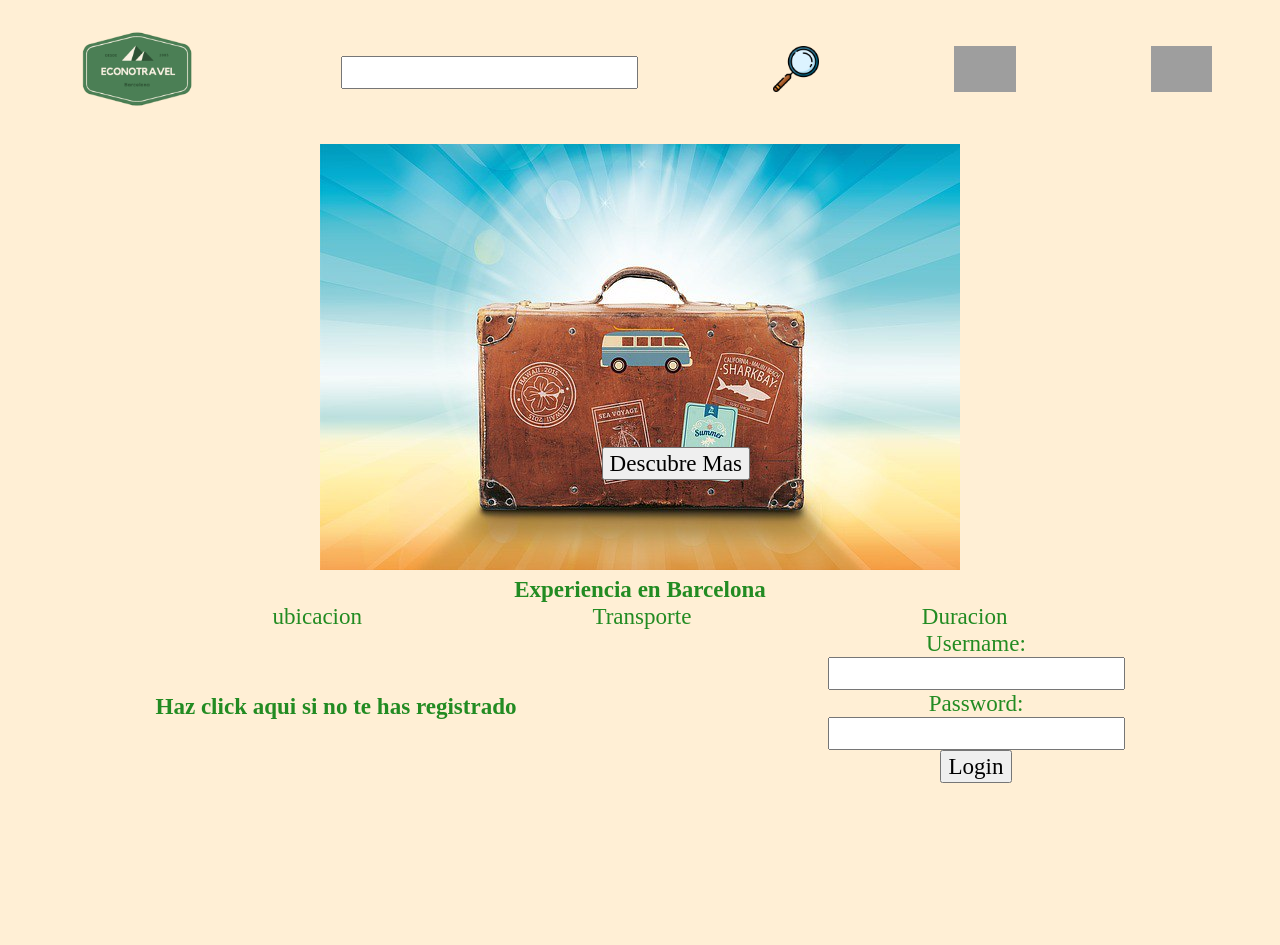
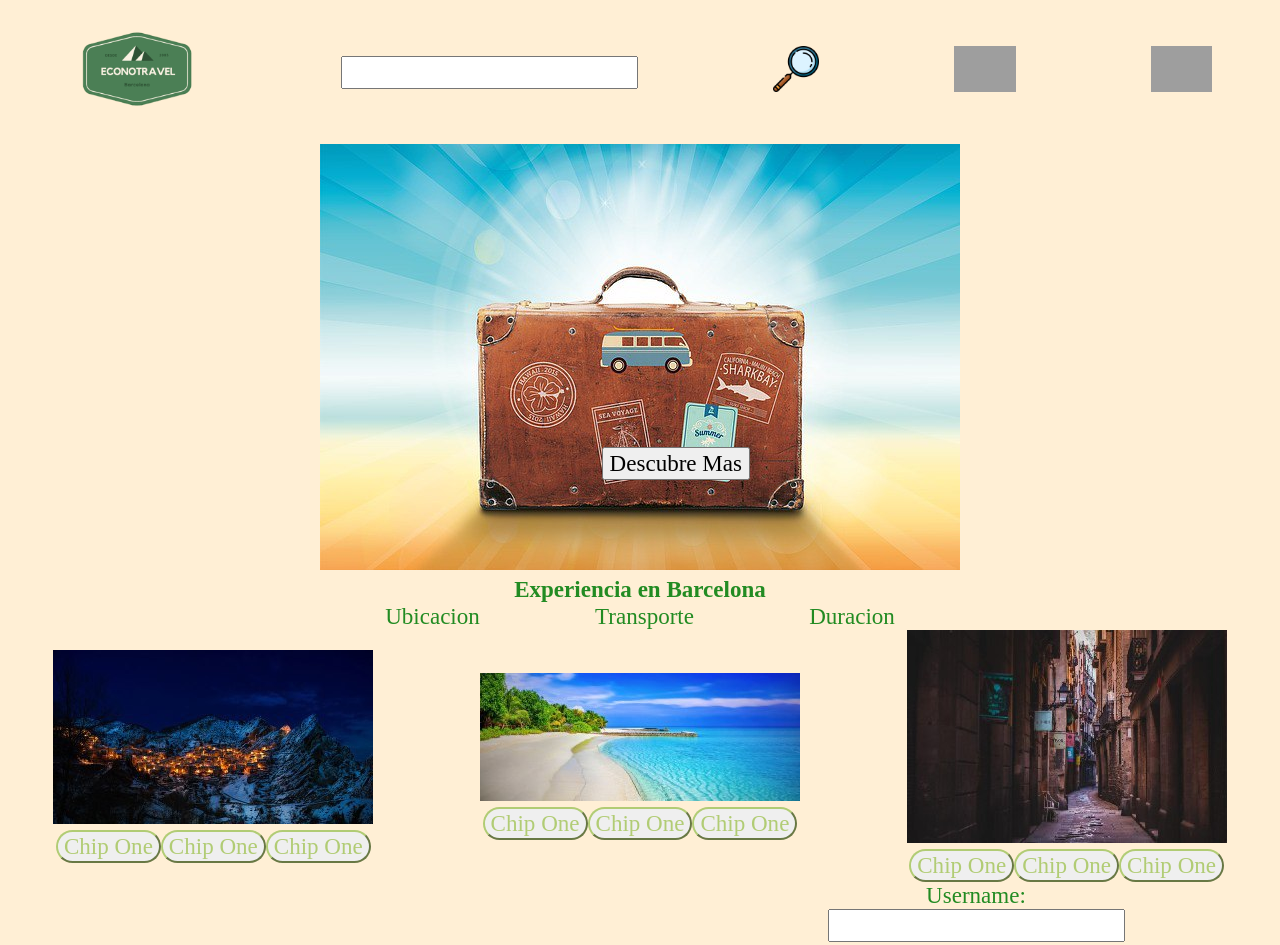
Before and after one commit to Mar-carranza/econotravel, a React (Create React App) app: page / in a window 1280 px wide. Shown: the top 945 px of the page. Before the commit the page ends 800 px from the top, so only its background shows below. Built offline with nearby package versions, Linux system fonts and the light colour scheme; grey boxes are pictures that could not be loaded.

Commit message:
cambios-home

```diff
--- a/src/components/Home.js
+++ b/src/components/Home.js
@@ -1,5 +1,9 @@
 import React from "react";
 import maletaBack from "./imagenes/maletaBack.jpeg";
+import luzmontaña from "./imagenes/luzmontaña.jpg";
+import playa from "./imagenes/playa.jpg";
+import callebarcelona from "./imagenes/callebarcelona.jpg";
+
 import { Box } from "@mui/material";
 
 const Home = () => {
@@ -23,10 +27,47 @@ const Home = () => {
       <Box className="item-1">
         <h1>Experiencia en Barcelona </h1>
       </Box>
-      <Box style={{ display: "inline-flex", gap: "10em" }}>
-        <div>ubicacion</div> <div>Transporte</div> <div>Duracion</div>
-      </Box>
-    </Box>
+      <Box style={{ display: "inline-flex", gap: "5em" }}>
+        <div>Ubicacion</div> <div>Transporte</div> <div>Duracion</div></Box>
+
+        <Box className="imagen1" style={{display:"flex",flexDirection: "row" }}>
+
+        <Box>
+          <img
+          className=""
+          src={luzmontaña}
+          alt=""
+          style={{}}
+        /><Box ><button className ="Chip One" style ={{borderRadius:"2rem",borderColor:"#B1CC74",color:"#B1CC74"}}>Chip One</button>
+        <button className ="Chip One" style ={{borderRadius:"2rem",borderColor:"#B1CC74",color:"#B1CC74"}}>Chip One</button>
+        <button className ="Chip One" style ={{borderRadius:"2rem",borderColor:"#B1CC74",color:"#B1CC74"}}>Chip One</button></Box></Box>
+
+         <Box><img
+        className=""
+        src={playa}
+        alt="playa"
+        style={{}}
+      /><Box><button className ="Chip One" style ={{borderRadius:"2rem",borderColor:"#B1CC74",color:"#B1CC74"}}>Chip One</button>
+      <button className ="Chip One" style ={{borderRadius:"2rem",borderColor:"#B1CC74",color:"#B1CC74"}}>Chip One</button>
+      <button className ="Chip One" style ={{borderRadius:"2rem",borderColor:"#B1CC74",color:"#B1CC74"}}>Chip One</button></Box></Box>
+
+      <Box><img
+        className=""
+        src={callebarcelona}
+        alt="callebarcelona"
+        style={{}}
+      /><Box><button className ="Chip One" style ={{borderRadius:"2rem",borderColor:"#B1CC74",color:"#B1CC74"}}>Chip One</button>
+      <button className ="Chip One" style ={{borderRadius:"2rem",borderColor:"#B1CC74",color:"#B1CC74"}}>Chip One</button>
+      <button className ="Chip One" style ={{borderRadius:"2rem",borderColor:"#B1CC74",color:"#B1CC74"}}>Chip One</button></Box></Box>
+
+</Box>
+
+
+
+
+
+</Box>
+
   );
 };
 export default Home;
```
Also changed, not shown: src/components/imagenes/montaña.jpg (renamed from src/components/imagenes/lago.jpg).
